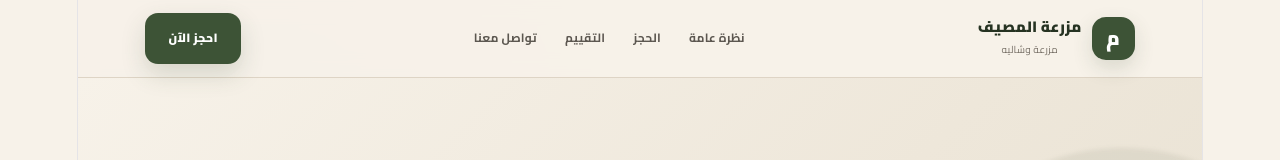
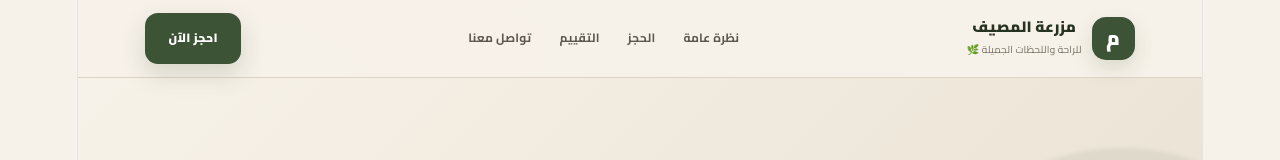
Before and after one commit to nouf777/masif-new, a React (Vite) app: page / in a window 1280 px wide. Shown: the top 160 px of the page. Built offline with nearby package versions, Linux system fonts and the light colour scheme.

Commit message:
Update website

```diff
--- a/src/App.tsx
+++ b/src/App.tsx
@@ -26,6 +26,7 @@ import {
 } from "lucide-react";
 
 import "./App.css";
+
 import AdminDashboard from "./AdminDashboard";
 
 type DayType = "national" | "weekend" | "weekday";
@@ -65,8 +66,7 @@ function App() {
   const [customerName, setCustomerName] =
     useState("");
 
-  const [phone, setPhone] =
-    useState("");
+  const [phone, setPhone] = useState("");
 
   const [selectedRating, setSelectedRating] =
     useState(0);
@@ -90,6 +90,9 @@ function App() {
     seconds: 0,
   });
 
+  /*
+   * العد التنازلي للعرض
+   */
   useEffect(() => {
     const calculateTime = () => {
       const now = new Date();
@@ -154,11 +157,6 @@ function App() {
 
   /*
    * لوحة الإدارة
-   *
-   * إذا دخل المستخدم على:
-   * /admin
-   *
-   * تظهر لوحة الإدارة بدل صفحة المستخدم.
    */
   if (window.location.pathname === "/admin") {
     return <AdminDashboard />;
@@ -188,7 +186,7 @@ function App() {
     );
 
   /*
-   * فتح الواتساب للحجز فقط
+   * فتح الواتساب
    */
   const openWhatsApp = (
     message: string
@@ -205,11 +203,10 @@ function App() {
   };
 
   /*
-   * إرسال تفاصيل الحجز
+   * إرسال تفاصيل الحجز للواتساب
    */
   const handleBooking = () => {
-    const message = `
-السلام عليكم ورحمة الله وبركاته 🌿
+    const message = `السلام عليكم ورحمة الله وبركاته 🌿
 
 أرغب بحجز "مزرعة وشاليه المصيف".
 
@@ -253,8 +250,7 @@ ${
 
 أرغب بالتأكد من توفر الموعد وتفاصيل الحجز والدفع.
 
-شكرًا لكم 🌿
-`;
+شكرًا لكم 🌿`;
 
     openWhatsApp(message);
   };
@@ -300,7 +296,6 @@ ${
       window.setTimeout(() => {
         setReviewSent(false);
       }, 6000);
-
     } catch (error) {
       console.error(
         "Firebase review error:",
@@ -310,7 +305,6 @@ ${
       alert(
         "تعذر حفظ التقييم. تأكدي من اتصال Firebase وFirestore وقواعد Rules."
       );
-
     } finally {
       setReviewLoading(false);
     }
@@ -321,11 +315,8 @@ ${
       className="app"
       dir="rtl"
     >
-
       {/* Header */}
-
       <header className="header">
-
         <a
           href="#"
           className="logo"
@@ -340,7 +331,7 @@ ${
             </strong>
 
             <span>
-              مزرعة وشاليه
+              للراحة واللحظات الجميلة 🌿
             </span>
           </div>
         </a>
@@ -369,28 +360,20 @@ ${
         >
           احجز الآن
         </a>
-
       </header>
 
-
       {/* Hero */}
-
       <section className="hero">
-
         <div className="hero-glow glow-one" />
-
         <div className="hero-glow glow-two" />
 
         <div className="hero-inner">
-
           <div className="hero-badge">
-
             <Sparkles size={16} />
 
             <span>
               أهلاً بكم في مزرعة المصيف
             </span>
-
           </div>
 
           <h1>
@@ -409,7 +392,6 @@ ${
           </p>
 
           <div className="hero-actions">
-
             <a
               href="#booking"
               className="main-button"
@@ -424,11 +406,9 @@ ${
               <Star size={18} />
               قيّم تجربتك
             </a>
-
           </div>
 
           <div className="hero-stats">
-
             <div>
               <strong>
                 40
@@ -461,28 +441,19 @@ ${
                 تأمين مسترد
               </span>
             </div>
-
           </div>
-
         </div>
-
       </section>
 
-
       {/* National Day Offer */}
-
       <section className="national-section">
-
         <div className="national-card">
-
           <div className="national-content">
-
             <div className="offer-icon">
               <Gift size={28} />
             </div>
 
             <div>
-
               <div className="offer-label">
                 🇸🇦 عرض اليوم الوطني 96
               </div>
@@ -498,20 +469,16 @@ ${
                 العرض ساري من 20 سبتمبر
                 إلى 26 سبتمبر.
               </p>
-
             </div>
-
           </div>
 
           <div className="countdown">
-
             <div className="countdown-title">
               <Clock3 size={15} />
               ينتهي عرض اليوم الوطني خلال:
             </div>
 
             <div className="time-boxes">
-
               <div>
                 <strong>
                   {timeLeft.days}
@@ -551,25 +518,17 @@ ${
                   ثانية
                 </span>
               </div>
-
             </div>
-
           </div>
-
         </div>
-
       </section>
 
-
       {/* Overview */}
-
       <section
         id="overview"
         className="section overview"
       >
-
         <div className="section-heading">
-
           <span>
             OVERVIEW
           </span>
@@ -582,11 +541,9 @@ ${
             كل اللي تحتاجه لتأخذ قرارك
             وأنت مرتاح.
           </p>
-
         </div>
 
         <div className="info-grid">
-
           <div className="info-card">
             <CalendarDays />
 
@@ -634,21 +591,15 @@ ${
               تأكيد الحجز عبر الواتساب.
             </span>
           </div>
-
         </div>
-
       </section>
 
-
       {/* Booking Calculator */}
-
       <section
         id="booking"
         className="section booking-section"
       >
-
         <div className="section-heading">
-
           <span>
             BOOKING
           </span>
@@ -661,19 +612,15 @@ ${
             اختر الباقة وعدد الأيام
             والضيوف وشوف السعر مباشرة.
           </p>
-
         </div>
 
         <div className="booking-card">
-
           <div className="booking-form">
-
             <label>
               اختر نوع الفترة
             </label>
 
             <div className="periods">
-
               <button
                 type="button"
                 className={
@@ -685,7 +632,6 @@ ${
                   setDayType("national")
                 }
               >
-
                 <strong>
                   🇸🇦 اليوم الوطني
                 </strong>
@@ -697,9 +643,7 @@ ${
                 <small>
                   بدل 1200 ر.س
                 </small>
-
               </button>
-
 
               <button
                 type="button"
@@ -712,7 +656,6 @@ ${
                   setDayType("weekend")
                 }
               >
-
                 <strong>
                   🎉 الويكند
                 </strong>
@@ -724,9 +667,7 @@ ${
                 <small>
                   الخميس والجمعة
                 </small>
-
               </button>
-
 
               <button
                 type="button"
@@ -739,7 +680,6 @@ ${
                   setDayType("weekday")
                 }
               >
-
                 <strong>
                   🌿 أيام الأسبوع
                 </strong>
@@ -751,22 +691,16 @@ ${
                 <small>
                   السبت إلى الأربعاء
                 </small>
-
               </button>
-
             </div>
 
-
             <div className="form-grid">
-
               <div className="field">
-
                 <label>
                   تاريخ الدخول
                 </label>
 
                 <div className="input-icon">
-
                   <CalendarDays size={17} />
 
                   <input
@@ -778,20 +712,15 @@ ${
                       )
                     }
                   />
-
                 </div>
-
               </div>
 
-
               <div className="field">
-
                 <label>
                   عدد الأيام
                 </label>
 
                 <div className="counter">
-
                   <button
                     type="button"
                     onClick={() =>
@@ -825,18 +754,12 @@ ${
                   >
                     <Plus size={16} />
                   </button>
-
                 </div>
-
               </div>
-
             </div>
 
-
             <div className="field guests-field">
-
               <div className="field-label-row">
-
                 <label>
                   <Users size={16} />
                   عدد الضيوف
@@ -845,7 +768,6 @@ ${
                 <strong>
                   {guests} شخص
                 </strong>
-
               </div>
 
               <input
@@ -861,14 +783,10 @@ ${
                   )
                 }
               />
-
             </div>
 
-
             <div className="form-grid">
-
               <div className="field">
-
                 <label>
                   الاسم
                 </label>
@@ -883,12 +801,9 @@ ${
                     )
                   }
                 />
-
               </div>
 
-
               <div className="field">
-
                 <label>
                   رقم الجوال
                 </label>
@@ -903,18 +818,12 @@ ${
                     )
                   }
                 />
-
               </div>
-
             </div>
-
           </div>
 
-
           <aside className="price-summary">
-
             <div className="summary-top">
-
               <span>
                 ملخص الحجز
               </span>
@@ -922,12 +831,9 @@ ${
               <div className="summary-badge">
                 {dayNames[dayType]}
               </div>
-
             </div>
 
-
             <div className="summary-lines">
-
               <div>
                 <span>
                   سعر اليوم
@@ -941,7 +847,6 @@ ${
                 </strong>
               </div>
 
-
               <div>
                 <span>
                   عدد الأيام
@@ -951,7 +856,6 @@ ${
                   {days}
                 </strong>
               </div>
-
 
               <div>
                 <span>
@@ -963,29 +867,23 @@ ${
                 </strong>
               </div>
 
-
               {savings > 0 && (
                 <div className="saving">
-
                   <span>
                     التوفير
                   </span>
 
                   <strong>
-                    -
-                    {" "}
+                    -{" "}
                     {formatNumber(
                       savings
                     )}{" "}
                     ر.س
                   </strong>
-
                 </div>
               )}
 
-
               <div>
-
                 <span>
                   التأمين المسترد
                 </span>
@@ -996,20 +894,15 @@ ${
                   )}{" "}
                   ر.س
                 </strong>
-
               </div>
-
             </div>
 
-
             <div className="total">
-
               <span>
                 إجمالي الإقامة
               </span>
 
               <strong>
-
                 {formatNumber(
                   subtotal
                 )}
@@ -1017,64 +910,43 @@ ${
                 <small>
                   {" "}ر.س
                 </small>
-
               </strong>
-
 
               {savings > 0 && (
                 <del>
-
                   {formatNumber(
                     originalTotal
                   )}{" "}
                   ر.س
-
                 </del>
               )}
-
             </div>
-
 
             <button
               type="button"
               className="booking-submit"
               onClick={handleBooking}
             >
-
               <MessageCircle size={20} />
-
               إرسال تفاصيل الحجز
-
             </button>
 
-
             <div className="secure-line">
-
               <ShieldCheck size={15} />
-
               تأكيد التوفر يتم مباشرة
               مع الإدارة
-
             </div>
-
           </aside>
-
         </div>
-
       </section>
 
-
       {/* Private Reviews */}
-
       <section
         id="review"
         className="section review-section"
       >
-
         <div className="review-container">
-
           <div className="section-heading">
-
             <span>
               YOUR REVIEW
             </span>
@@ -1087,18 +959,13 @@ ${
               رأيك يوصل لإدارة المصيف
               مباشرة ويساعدنا نحسن تجربتك.
             </p>
-
           </div>
 
-
           <div className="review-form">
-
             <div className="private-banner">
-
               <ShieldCheck size={20} />
 
               <div>
-
                 <strong>
                   تقييم خاص للإدارة
                 </strong>
@@ -1107,23 +974,17 @@ ${
                   التقييم والتعليق الذي
                   تكتبه هنا لا يظهر للزوار.
                 </span>
-
               </div>
-
             </div>
 
-
             <div className="star-picker">
-
               <span>
                 قيّم تجربتك
               </span>
 
               <div>
-
                 {[1, 2, 3, 4, 5].map(
                   (star) => (
-
                     <button
                       key={star}
                       type="button"
@@ -1134,7 +995,6 @@ ${
                       }
                       aria-label={`تقييم ${star} نجوم`}
                     >
-
                       <Star
                         size={34}
                         fill={
@@ -1144,27 +1004,19 @@ ${
                             : "none"
                         }
                       />
-
                     </button>
-
                   )
                 )}
-
               </div>
 
               <small>
-
                 {selectedRating
                   ? `${selectedRating} من 5`
                   : "اختر عدد النجوم"}
-
               </small>
-
             </div>
 
-
             <div className="review-fields">
-
               <input
                 type="text"
                 placeholder="اسمك (اختياري)"
@@ -1176,7 +1028,6 @@ ${
                 }
               />
 
-
               <textarea
                 rows={5}
                 placeholder="اكتب تعليقك عن تجربتك..."
@@ -1187,9 +1038,7 @@ ${
                   )
                 }
               />
-
             </div>
-
 
             <button
               type="button"
@@ -1201,24 +1050,18 @@ ${
               }
               onClick={handleReview}
             >
-
               <Send size={18} />
 
               {reviewLoading
                 ? "جاري حفظ تقييمك..."
                 : "إرسال التقييم للإدارة"}
-
             </button>
 
-
             {reviewSent && (
-
               <div className="success-message">
-
                 <CheckCircle2 size={22} />
 
                 <div>
-
                   <strong>
                     شكرًا لمشاركتنا تجربتك 🤍
                   </strong>
@@ -1228,29 +1071,19 @@ ${
                     لإدارة مزرعة المصيف.
                     نقدّر وقتك ورأيك الجميل 🌿
                   </span>
-
                 </div>
-
               </div>
-
             )}
-
           </div>
-
         </div>
-
       </section>
 
-
       {/* Contact */}
-
       <section
         id="contact"
         className="contact-section"
       >
-
         <div className="section-heading">
-
           <span>
             CONTACT
           </span>
@@ -1262,18 +1095,14 @@ ${
           <p>
             احجز، اسأل، أو تابعنا على حساباتنا.
           </p>
-
         </div>
 
-
         <div className="contact-grid">
-
           <a
             href={`https://wa.me/${ADMIN_WHATSAPP}`}
             target="_blank"
             rel="noopener noreferrer"
           >
-
             <MessageCircle />
 
             <strong>
@@ -1283,16 +1112,13 @@ ${
             <span>
               تواصل وحجز مباشر
             </span>
-
           </a>
-
 
           <a
             href="https://www.tiktok.com/@masef85?_r=1&_t=ZS-99BfSgwV0wX"
             target="_blank"
             rel="noopener noreferrer"
           >
-
             <span className="social-symbol">
               ♪
             </span>
@@ -1304,16 +1130,13 @@ ${
             <span>
               شوف آخر المقاطع
             </span>
-
           </a>
-
 
           <a
             href="https://snapchat.com/t/LLfCLrLw"
             target="_blank"
             rel="noopener noreferrer"
           >
-
             <span className="social-symbol">
               S
             </span>
@@ -1325,16 +1148,13 @@ ${
             <span>
               تابع يوميات المصيف
             </span>
-
           </a>
-
 
           <a
             href="https://maps.app.goo.gl/PzazXkt8QSmksL3HA?g_st=ic"
             target="_blank"
             rel="noopener noreferrer"
           >
-
             <MapPin />
 
             <strong>
@@ -1344,26 +1164,18 @@ ${
             <span>
               افتح الخريطة
             </span>
-
           </a>
-
         </div>
-
       </section>
 
-
       {/* Footer */}
-
       <footer>
-
         <div className="footer-brand">
-
           <div className="logo-mark">
             م
           </div>
 
           <div>
-
             <strong>
               مزرعة المصيف
             </strong>
@@ -1371,14 +1183,10 @@ ${
             <span>
               للراحة واللحظات الجميلة 🌿
             </span>
-
           </div>
-
         </div>
 
-
         <div className="footer-links">
-
           <a href="#overview">
             نظرة عامة
           </a>
@@ -1394,19 +1202,14 @@ ${
           <a href="#contact">
             التواصل
           </a>
-
         </div>
-
 
         <p>
           © 2026 مزرعة المصيف — جميع الحقوق محفوظة
         </p>
-
       </footer>
 
-
       {/* Floating WhatsApp */}
-
       <a
         className="floating-whatsapp"
         href={`https://wa.me/${ADMIN_WHATSAPP}`}
@@ -1414,18 +1217,12 @@ ${
         rel="noopener noreferrer"
         aria-label="واتساب"
       >
-
         <MessageCircle size={24} />
-
       </a>
 
-
       <div className="scroll-indicator">
-
         <ChevronDown size={18} />
-
       </div>
-
     </div>
   );
 }
```
